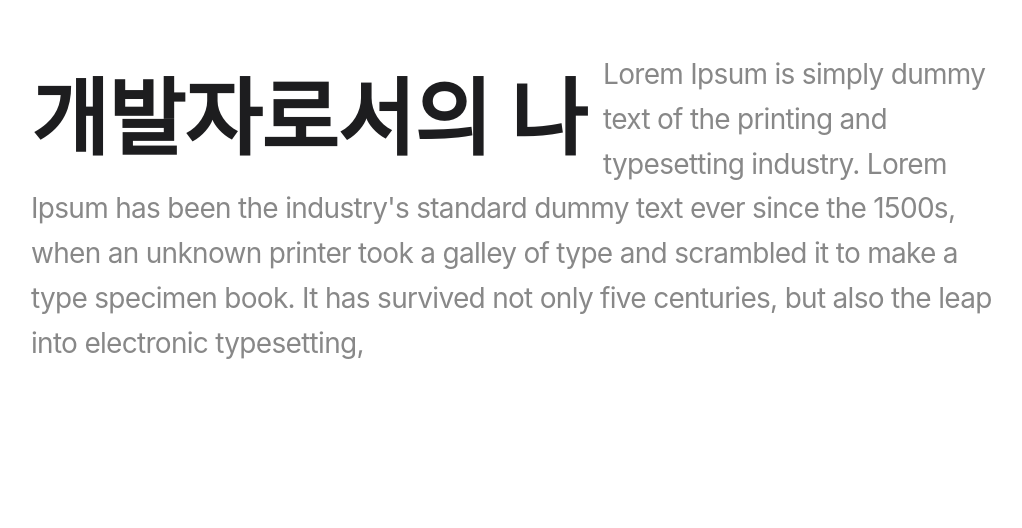
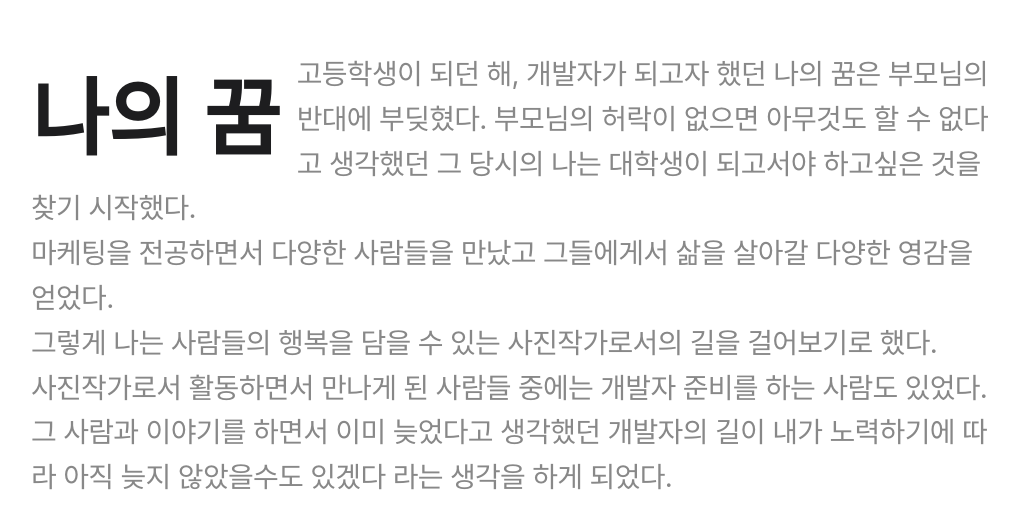
Before and after one commit to Mark-Yoo/html-css-design-practice, a React (Create React App) app: page / in a window 1280 px wide. Shown: the part 4348-4876 px from the top of the page, without its empty margins (123-1145 px from the left). Built offline with nearby package versions, Linux system fonts and the light colour scheme.

Commit message:
Modified: inner texts are modified

```diff
--- a/src/App.js
+++ b/src/App.js
@@ -386,41 +386,54 @@ const App = () => {
         <h1>나는 누구?</h1>
         <div className="sticky-elem main-message a">
           <p>
-            개발 공부 1년차
+            세상에 도움이 되고싶은
             <br />
-            프론트엔드 지망생
+            프론트엔드 개발자
           </p>
         </div>
         <div className="sticky-elem main-message b">
           <p>
             영어 과외도 해보고
             <br />
-            사진도 찍어보고
+            사진작가도 되었다가
           </p>
         </div>
         <div className="sticky-elem main-message c">
           <p>
-            그런 내가 개발자가 된 이유
+            그런 내가
             <br />
-            내가 만든 서비스가 사람들에게 도움이 될 수 있다는 것
+            개발자가 되기로 결심한 이유
           </p>
         </div>
         <div className="sticky-elem main-message d">
           <p>
-            그런 내가 개발자가 된 이유
+            어릴 적 배운Visual Basic,
             <br />
-            내가 만든 서비스가 사람들에게 도움이 될 수 있다는 것
+            마음속에 품고있던
+            <br />
+            웹페이지를 만드는 즐거움과,
+            <br />
+            코딩을 한다는 즐거움
           </p>
         </div>
       </section>
       <section className="scroll-section" id="scroll-section-1">
         <p className="description">
-          <strong>개발자로서의 나</strong>
-          Lorem Ipsum is simply dummy text of the printing and typesetting
-          industry. Lorem Ipsum has been the industry's standard dummy text ever
-          since the 1500s, when an unknown printer took a galley of type and
-          scrambled it to make a type specimen book. It has survived not only
-          five centuries, but also the leap into electronic typesetting,
+          <strong>나의 꿈</strong>
+          고등학생이 되던 해, 개발자가 되고자 했던 나의 꿈은 부모님의 반대에
+          부딪혔다. 부모님의 허락이 없으면 아무것도 할 수 없다고 생각했던 그
+          당시의 나는 대학생이 되고서야 하고싶은 것을 찾기 시작했다.
+          <br />
+          마케팅을 전공하면서 다양한 사람들을 만났고 그들에게서 삶을 살아갈
+          다양한 영감을 얻었다.
+          <br />
+          그렇게 나는 사람들의 행복을 담을 수 있는 사진작가로서의 길을
+          걸어보기로 했다.
+          <br />
+          사진작가로서 활동하면서 만나게 된 사람들 중에는 개발자 준비를 하는
+          사람도 있었다. 그 사람과 이야기를 하면서 이미 늦었다고 생각했던
+          개발자의 길이 내가 노력하기에 따라 아직 늦지 않았을수도 있겠다 라는
+          생각을 하게 되었다.
         </p>
       </section>
       <section className="scroll-section" id="scroll-section-2">
--- a/src/main.css
+++ b/src/main.css
@@ -26,6 +26,7 @@ a {
   width: 100%;
   top: 0;
   left: 0;
+
 }
 .local-nav {
   height: 52px;
```
